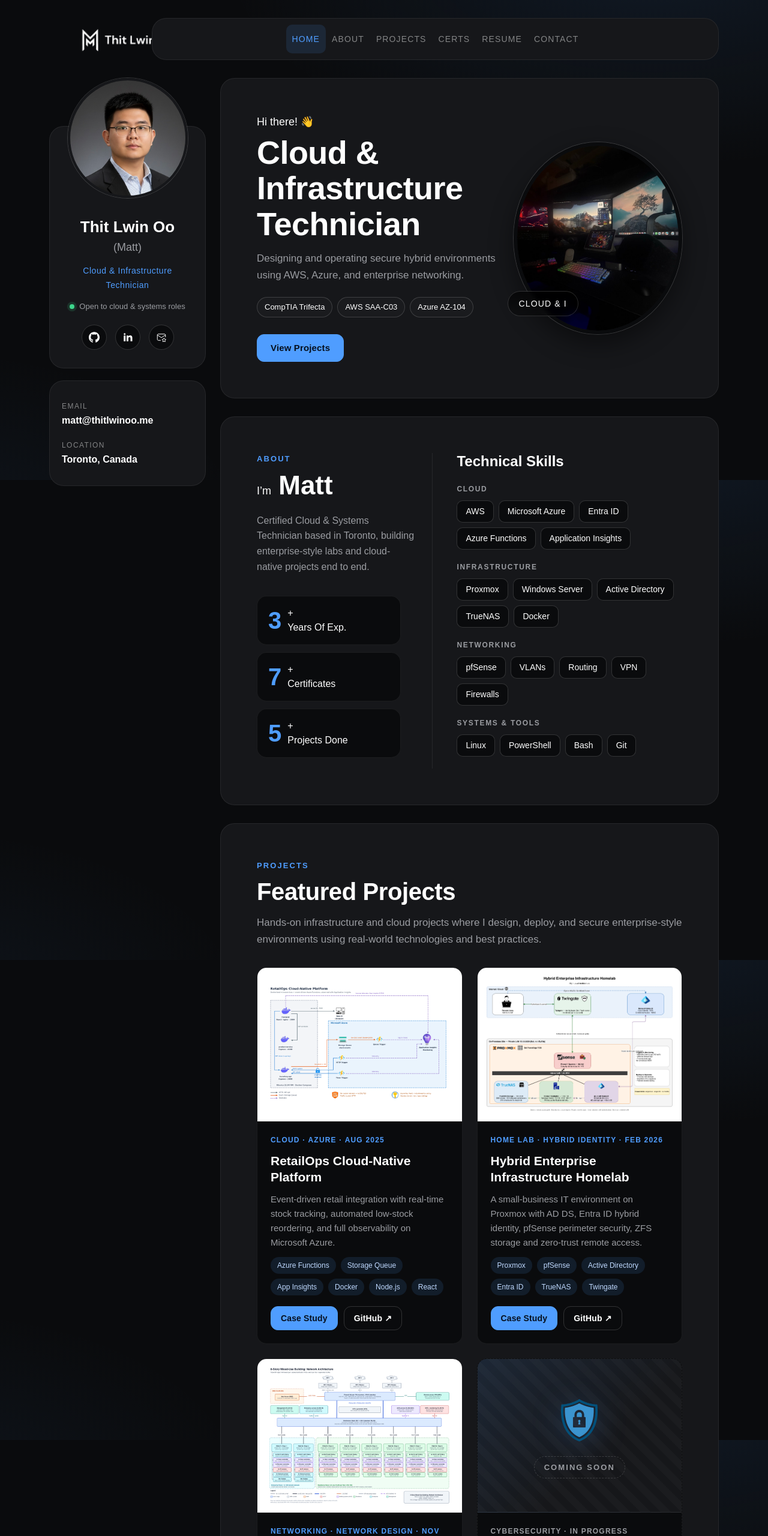
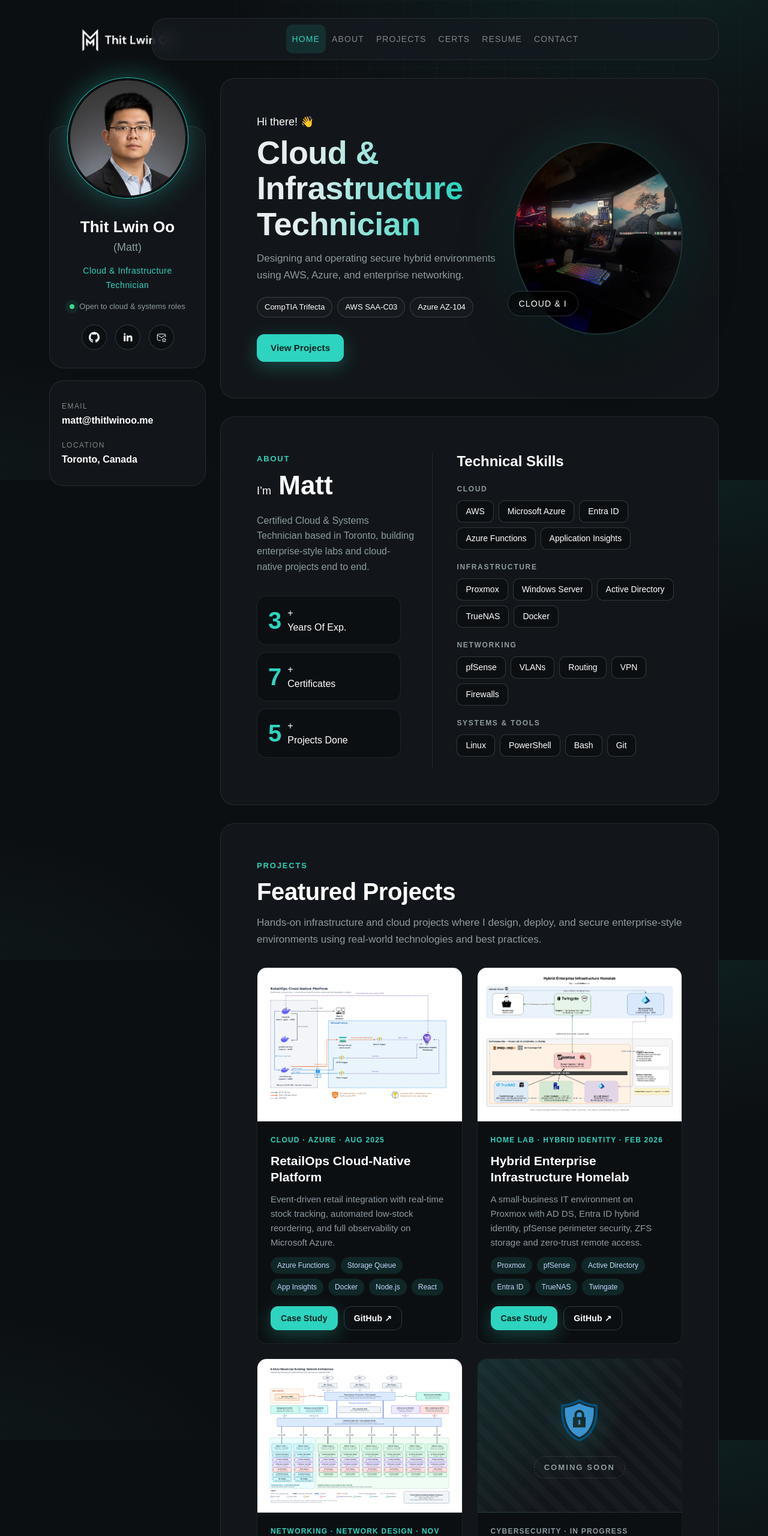
Before and after one commit to who-is-M4TT/Porfolio-Website, a plain HTML site: page index.html in a window 1280 px wide. Shown: the top 2560 px of the page at 60% size. Drawn offline with Linux system fonts and the light colour scheme; a web font is replaced by a local one.

Commit message:
Apply Midnight Graphite + Teal theme with immersive effects
Co-Authored-By: Claude Sonnet 5.5 <noreply@anthropic.com>

```diff
--- a/assets/css/polish.css
+++ b/assets/css/polish.css
@@ -6,9 +6,9 @@
 
 /*----------------------- Tokens -----------------------*/
 :root {
-    --accent: #2F7BEA;
-    --accent-strong: #1D5FC4;
-    --accent-soft: rgba(47, 123, 234, 0.12);
+    --accent: #14B8A6;
+    --accent-strong: #0E9488;
+    --accent-soft: rgba(45, 212, 191, 0.12);
     --accent-ink: #FFFFFF;
     --border: rgba(0, 0, 0, 0.08);
     --border-strong: rgba(0, 0, 0, 0.16);
@@ -18,25 +18,25 @@
     --shadow-card: 0 12px 32px rgba(0, 0, 0, 0.12);
 }
 .dark-mode {
-    --primary-color: #0A0B0D;
-    --section-background: #16171A;
-    --side-menu-color: #16171A;
-    --icons-background: #0A0B0D;
-    --sub-text: #9A9CA1;
-    --accent: #4F9DFF;
-    --accent-strong: #7DB6FF;
-    --accent-soft: rgba(79, 157, 255, 0.12);
-    --accent-ink: #06101F;
-    --border: rgba(255, 255, 255, 0.07);
-    --border-strong: rgba(255, 255, 255, 0.16);
+    --primary-color: #0C0F12;
+    --section-background: #12161A;
+    --side-menu-color: #12161A;
+    --icons-background: #0C0F12;
+    --sub-text: #8E9AA1;
+    --accent: #2DD4BF;
+    --accent-strong: #7CF0E0;
+    --accent-soft: rgba(45, 212, 191, 0.12);
+    --accent-ink: #04211D;
+    --border: rgba(160, 190, 195, 0.12);
+    --border-strong: rgba(160, 190, 195, 0.24);
     --shadow-card: 0 16px 40px rgba(0, 0, 0, 0.45);
 }
 
 /*----------------------- Base -----------------------*/
 body.dark-mode {
     background:
-        radial-gradient(1200px 600px at 85% -10%, rgba(79, 157, 255, 0.10), transparent 60%),
-        radial-gradient(900px 500px at -10% 110%, rgba(79, 157, 255, 0.06), transparent 60%),
+        radial-gradient(1200px 600px at 85% -10%, rgba(45, 212, 191, 0.10), transparent 60%),
+        radial-gradient(900px 500px at -10% 110%, rgba(45, 212, 191, 0.06), transparent 60%),
         var(--primary-color);
     background-attachment: fixed;
     color: var(--main-text);
@@ -499,7 +499,7 @@ footer {
     height: auto;
     max-height: 55%;
     padding: 0;
-    filter: drop-shadow(0 10px 24px rgba(79, 157, 255, 0.25));
+    filter: drop-shadow(0 10px 24px rgba(45, 212, 191, 0.25));
 }
 .project-card:hover .placeholder-cover img {
     transform: none;
@@ -745,7 +745,7 @@ footer {
 .company-link {
     color: inherit;
     text-decoration: underline;
-    text-decoration-color: rgba(79, 157, 255, 0.4);
+    text-decoration-color: rgba(45, 212, 191, 0.4);
     text-underline-offset: 3px;
     transition: color 0.2s ease, text-decoration-color 0.2s ease;
 }
@@ -953,3 +953,112 @@ button.bottom-top-button:hover {
 .edu-grid .education::before { display: none; }
 .edu-grid .side_circle_ring { display: none; }
 .edu-grid .small_yellow_border_main { padding-left: 0; }
+
+/*======================================================================
+  Midnight Graphite + Teal: immersive layer
+======================================================================*/
+body.dark-mode { --mx: 70%; --my: 20%; }
+
+/* network grid + cursor spotlight, fixed behind everything */
+body.dark-mode::before,
+body.dark-mode::after {
+    content: "";
+    position: fixed;
+    inset: 0;
+    pointer-events: none;
+    z-index: 0;
+}
+body.dark-mode::before {
+    background-image:
+        linear-gradient(var(--border) 1px, transparent 1px),
+        linear-gradient(90deg, var(--border) 1px, transparent 1px);
+    background-size: 56px 56px;
+    opacity: 0.4;
+    -webkit-mask-image: radial-gradient(70% 60% at 60% 20%, #000, transparent);
+    mask-image: radial-gradient(70% 60% at 60% 20%, #000, transparent);
+}
+body.dark-mode::after {
+    background: radial-gradient(420px circle at var(--mx) var(--my), rgba(45, 212, 191, 0.10), transparent 60%);
+}
+.site-containe { position: relative; z-index: 1; }
+
+/* glass panels */
+header {
+    background: rgba(22, 27, 32, 0.72);
+    -webkit-backdrop-filter: blur(14px);
+    backdrop-filter: blur(14px);
+}
+
+/* hero: gradient headline + glowing photo */
+.hero-title {
+    background: linear-gradient(100deg, #E8EEF0 20%, var(--accent) 80%);
+    -webkit-background-clip: text;
+    background-clip: text;
+    -webkit-text-fill-color: transparent;
+    color: transparent;
+}
+.hero-img {
+    border: 1px solid var(--border-strong);
+    box-shadow: 0 0 0 1px rgba(45, 212, 191, 0.12), 0 30px 80px rgba(0, 0, 0, 0.5), 0 0 90px rgba(45, 212, 191, 0.18);
+}
+.avatar {
+    border-color: var(--primary-color);
+    box-shadow: 0 0 0 1px var(--accent), 0 0 44px rgba(45, 212, 191, 0.35);
+}
+.btn-accent {
+    box-shadow: 0 8px 30px rgba(45, 212, 191, 0.28);
+}
+.btn-accent:hover {
+    box-shadow: 0 12px 40px rgba(45, 212, 191, 0.45);
+}
+.status-dot { box-shadow: 0 0 0 0 rgba(45, 212, 191, 0.6); animation: tealPing 2s infinite; }
+@keyframes tealPing {
+    70% { box-shadow: 0 0 0 8px rgba(45, 212, 191, 0); }
+    100% { box-shadow: 0 0 0 0 rgba(45, 212, 191, 0); }
+}
+
+/* cards: light follows the pointer */
+.project-card,
+.cert-grid > *,
+.contact-sec-box,
+.edu-grid .education {
+    position: relative;
+    overflow: hidden;
+    transition: transform 0.3s ease, border-color 0.3s ease, box-shadow 0.3s ease;
+}
+.project-card::after,
+.contact-sec-box::after,
+.edu-grid .education::after {
+    content: "";
+    position: absolute;
+    inset: 0;
+    pointer-events: none;
+    opacity: 0;
+    transition: opacity 0.3s ease;
+    background: radial-gradient(280px circle at var(--cx, 50%) var(--cy, 0%), rgba(45, 212, 191, 0.14), transparent 60%);
+}
+.project-card:hover::after,
+.contact-sec-box:hover::after,
+.edu-grid .education:hover::after { opacity: 1; }
+.project-card:hover,
+.contact-sec-box:hover {
+    transform: translateY(-4px);
+    border-color: rgba(45, 212, 191, 0.45);
+}
+
+/* timeline glow */
+.resume-experience .education::before {
+    border-left: 1px solid transparent;
+    border-image: linear-gradient(var(--accent), var(--border-strong) 80%) 1;
+}
+.resume-experience .small_yellow_circle { box-shadow: 0 0 14px var(--accent); }
+
+.eyebrow { color: var(--accent); letter-spacing: 0.14em; }
+
+@media (prefers-reduced-motion: reduce) {
+    .status-dot { animation: none; }
+    body.dark-mode::after { display: none; }
+}
+@media (hover: none) {
+    body.dark-mode::after { display: none; }
+}
--- a/assets/javascript/script.js
+++ b/assets/javascript/script.js
@@ -157,3 +157,19 @@ window.addEventListener("scroll", activeMenu);
 
 /*------------------------------------- Footer year -------------------------------------*/
 document.getElementById('year').textContent = new Date().getFullYear();
+
+/* Midnight Teal: cursor spotlight + per-card pointer glow */
+(function () {
+    var body = document.body;
+    window.addEventListener('pointermove', function (e) {
+        body.style.setProperty('--mx', e.clientX + 'px');
+        body.style.setProperty('--my', e.clientY + 'px');
+    }, { passive: true });
+    document.querySelectorAll('.project-card, .contact-sec-box, .edu-grid .education').forEach(function (c) {
+        c.addEventListener('pointermove', function (e) {
+            var r = c.getBoundingClientRect();
+            c.style.setProperty('--cx', (e.clientX - r.left) + 'px');
+            c.style.setProperty('--cy', (e.clientY - r.top) + 'px');
+        });
+    });
+})();
--- a/index.html
+++ b/index.html
@@ -10,7 +10,7 @@
     <meta property="og:title" content="Thit Lwin Oo (Matt) | Cloud & Infrastructure Technician">
     <meta property="og:description" content="Designing and operating secure hybrid environments using AWS, Azure, and enterprise networking.">
     <meta property="og:image" content="assets/personal/Headshot.jpg">
-    <meta name="theme-color" content="#000000">
+    <meta name="theme-color" content="#0C0F12">
     <link rel="icon" type="image/jpeg" href="assets/personal/Favicon.jpg">
     <link rel="stylesheet" href="assets/css/swap.css">
     <link rel="stylesheet" href="assets/css/bootstrap.min.css">
```
